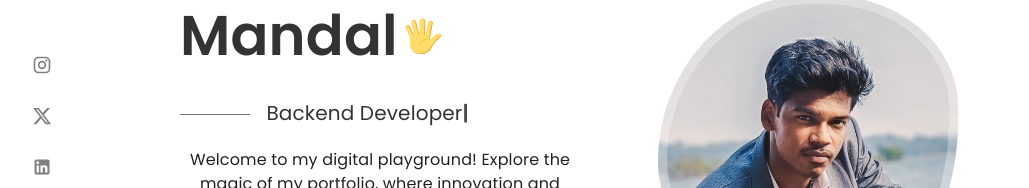
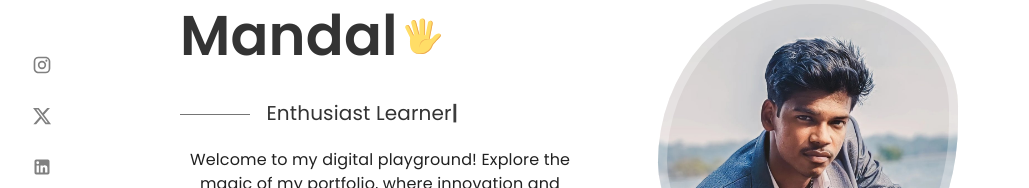
Before and after one commit to abhisheksmandal/portfolio, a React (Vite) app in the folder frontend/: page / in a window 1280 px wide. Shown: the part 274-462 px from the top of the page, without its empty margins (124-1153 px from the left). Built offline with nearby package versions, Linux system fonts and the light colour scheme.

Commit message:
Change Home subtitle content

```diff
--- a/frontend/src/components/home/Data.jsx
+++ b/frontend/src/components/home/Data.jsx
@@ -9,10 +9,11 @@ const Data = () => {
   };
 
   const sentences = [
-    "Frontend Developer",
-    "Backend Developer",
+    // "Frontend Developer",
+    // "Backend Developer",
     "DevOps System Administrator",
-    "Freelancer",
+    "Enthusiast Learner",
+    // "Freelancer",
   ];
 
   return (
```
